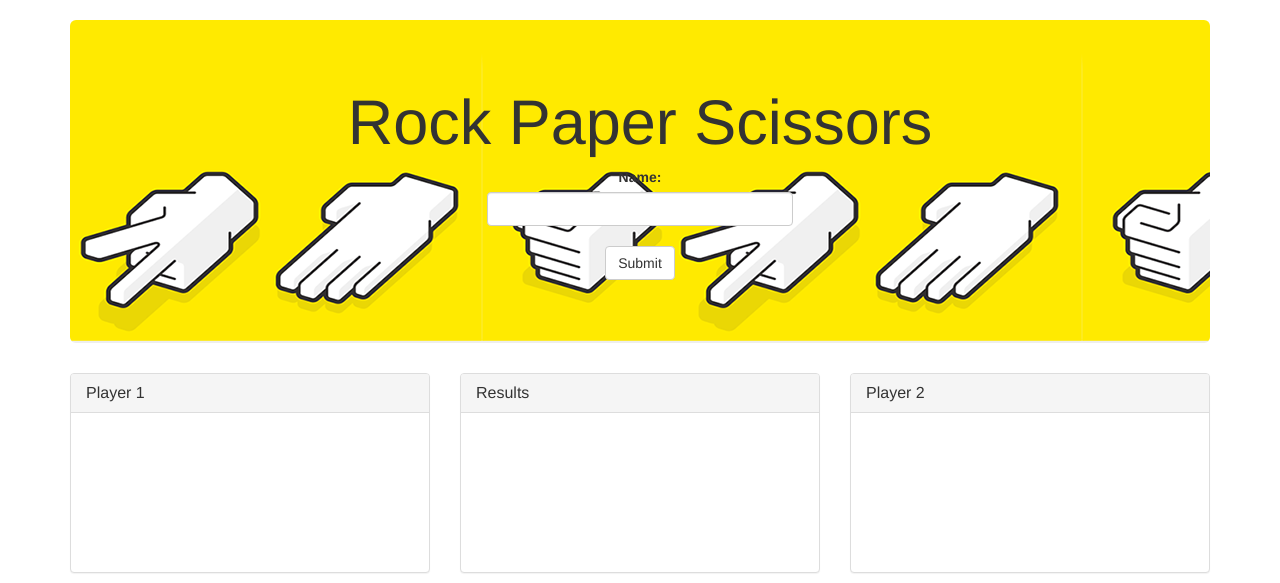
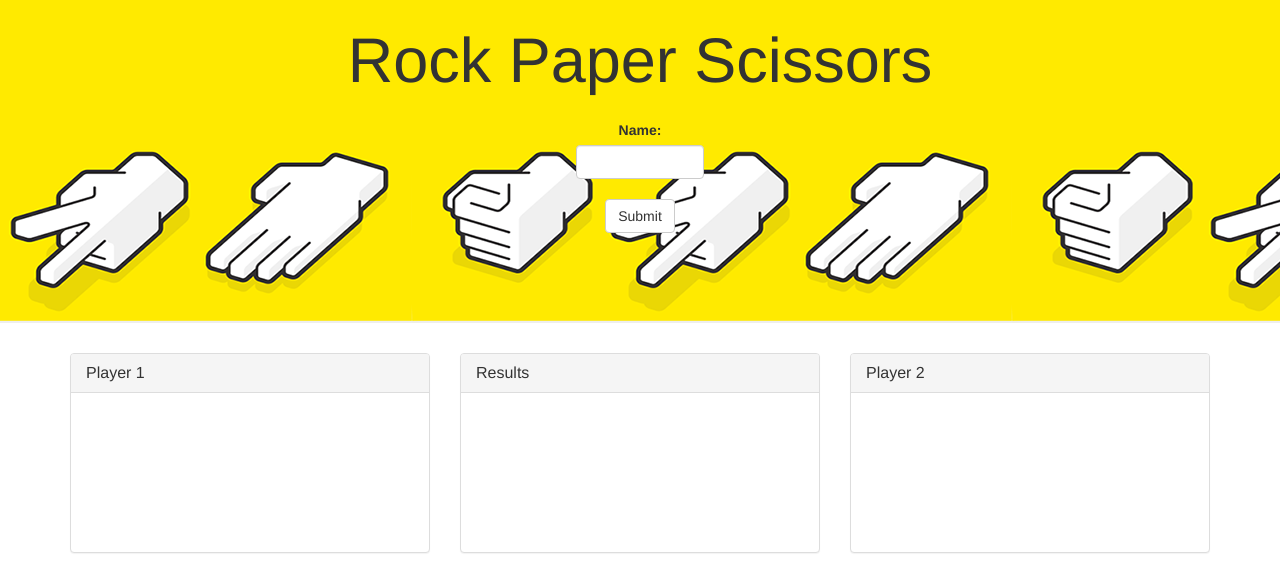
Before and after one commit to PatreekH/RPS-Multiplayer, a PHP site: page / in a window 1280 px wide. Shown: the top 583 px of the page. Run offline with PHP 8.4, Linux system fonts and the light colour scheme; some libraries are stand-ins or nearby versions.

Commit message:
added css changes

```diff
--- a/assets/css/style.css
+++ b/assets/css/style.css
@@ -1,24 +1,26 @@
 body{
+}
+
+.rpsTitle{
+	margin-top: 0%;
+	margin-bottom: 2%;
 }
 
 .bg{
 	background-image: url(../rpsbg.png);
 	background-repeat: repeat-x;
 	height: 323px;
+	margin: none;
+	padding-top: 2%;
 }
 
 .panel{
 	height: 25%;
 }
 
-#nameinput1{
-	margin-left: 35%;
-	width: 30%;
-}
-
-#nameinput2{
-	margin-left: 35%;
-	width: 30%;
+#nameinput{
+	margin-left: 45%;
+	width: 10%;
 }
 
 .hide{
--- a/assets/javascript/app.js
+++ b/assets/javascript/app.js
@@ -48,8 +48,8 @@ database.ref("playerNames").on('value', function(snapshot) {
 	var player1Name = snapshot.child("name").exists();
 	var player2Name = snapshot.child("name2").exists();
 		if (!player1Name){
-			$("#submitName1").on("click", function() {
-				var name = $('#nameinput1').val().trim();
+			$("#submitName").on("click", function() {
+				var name = $('#nameinput').val().trim();
 				database.ref("playerNames").set({
 					name: name
 				});
@@ -59,8 +59,8 @@ database.ref("playerNames").on('value', function(snapshot) {
 				return false;
 			});
 		} else if (player1Name === true && !player2Name){
-			$("#submitName1").on("click", function() {
-				var name2 = $('#nameinput1').val().trim();
+			$("#submitName").on("click", function() {
+				var name2 = $('#nameinput').val().trim();
 				var updateName = {};
 				var namekey = "name2";
 				updateName['/playerNames/' + namekey] = name2;
@@ -73,6 +73,7 @@ database.ref("playerNames").on('value', function(snapshot) {
 });
 
 // Checks to see if there is a player one
+// Checks to see if there is a player two, if there is: Starts game by running checkForPicks
 database.ref("playerNames").on('value', function(snapshot) {
 		var checkName = snapshot.child("name").exists();
 		if (checkName === true){
@@ -80,24 +81,25 @@ database.ref("playerNames").on('value', function(snapshot) {
 		}
 });
 
-// Checks to see if there is a player two, if there is: Starts game by running checkForPicks
 database.ref("playerNames").on('value', function(snapshot) {
 		var checkName2 = snapshot.child("name2").exists();
 		if (checkName2 === true){
-    		$(".p2name").html(snapshot.val().name2);
+  			$(".p2name").html(snapshot.val().name2);
     		hideForm();
-			checkForPicks();
+			checkForPicks();;
 		}
 });
 
 // Hides name form
 function hideForm() {
-	$("#submitName1").addClass("hide");
-	$("#nameinput1").addClass("hide");
+	$("#submitName").addClass("hide");
+	$("#nameinput").addClass("hide");
 	$(".nameinputlabel").addClass("hide");
 }
 
 // Starts the game by checking if player 1 has made a selection.
+// If player 1 has made a choice, asks and checks player 2's selection.
+// If both players have made a choice, run comparePicks
 function checkForPicks(){
 	database.ref("playerpicks").on('value', function(snapshot) {
 		var checkPick = snapshot.child("pick").exists();
@@ -147,7 +149,7 @@ $(".rock").on("click", function() {
 
 });
 
-// Sends 'paper' to the firebase as the players choice if rock is chosen.
+// Sends 'paper' to the firebase as the players choice if paper is chosen.
 $(".paper").on("click", function() {
 
 	var text = ("<div class='choice'>" + "You chose: Paper" + "</div>");
@@ -178,7 +180,7 @@ $(".paper").on("click", function() {
 
 });
 
-// Sends 'scissors' to the firebase as the players choice if rock is chosen.
+// Sends 'scissors' to the firebase as the players choice if scissors is chosen.
 $(".scissors").on("click", function() {
 
 	var text = ("<div class='choice'>" + "You chose: Scissors" + "</div>");
--- a/index.html
+++ b/index.html
@@ -11,24 +11,20 @@
 </head>
 <body>
 
-
-<div class="container">
-
-  <br>
-
   <!-- Title -->
 <div class="jumbotron bg">
-    <h1 class="text-center">Rock Paper Scissors</h1>
+  <h1 class="text-center rpsTitle">Rock Paper Scissors</h1>
     <form role="form">
       <div class="form-group">
         <center><label class="nameinputlabel" for="text">Name:</label></center>
-          <input type="text" class="form-control" id="nameinput1">
+        <input type="text" class="form-control" id="nameinput">
         <br>
-          <center><button type="submit" class="btn btn-default" id="submitName1">Submit</button></center>
+        <center><button type="submit" class="btn btn-default" id="submitName">Submit</button></center>
       </div>
     </form>
 </div>
 
+<div class="container">
   <div class="row">
 
     <!-- Player1 Panel -->
```
Also changed, not shown: assets/rpsbg.png, 1 other file. Lines whose indentation alone changed are shown as unchanged.
